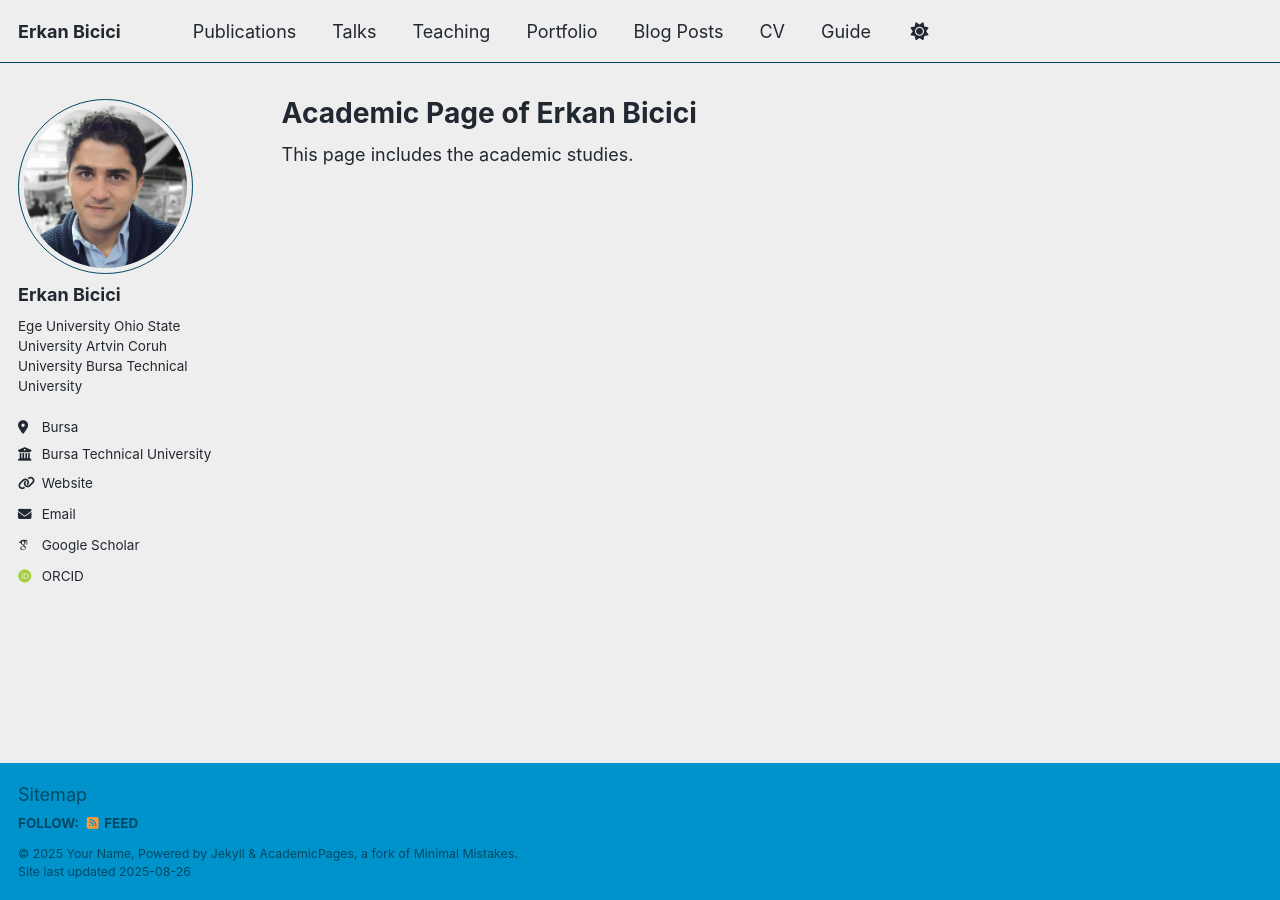
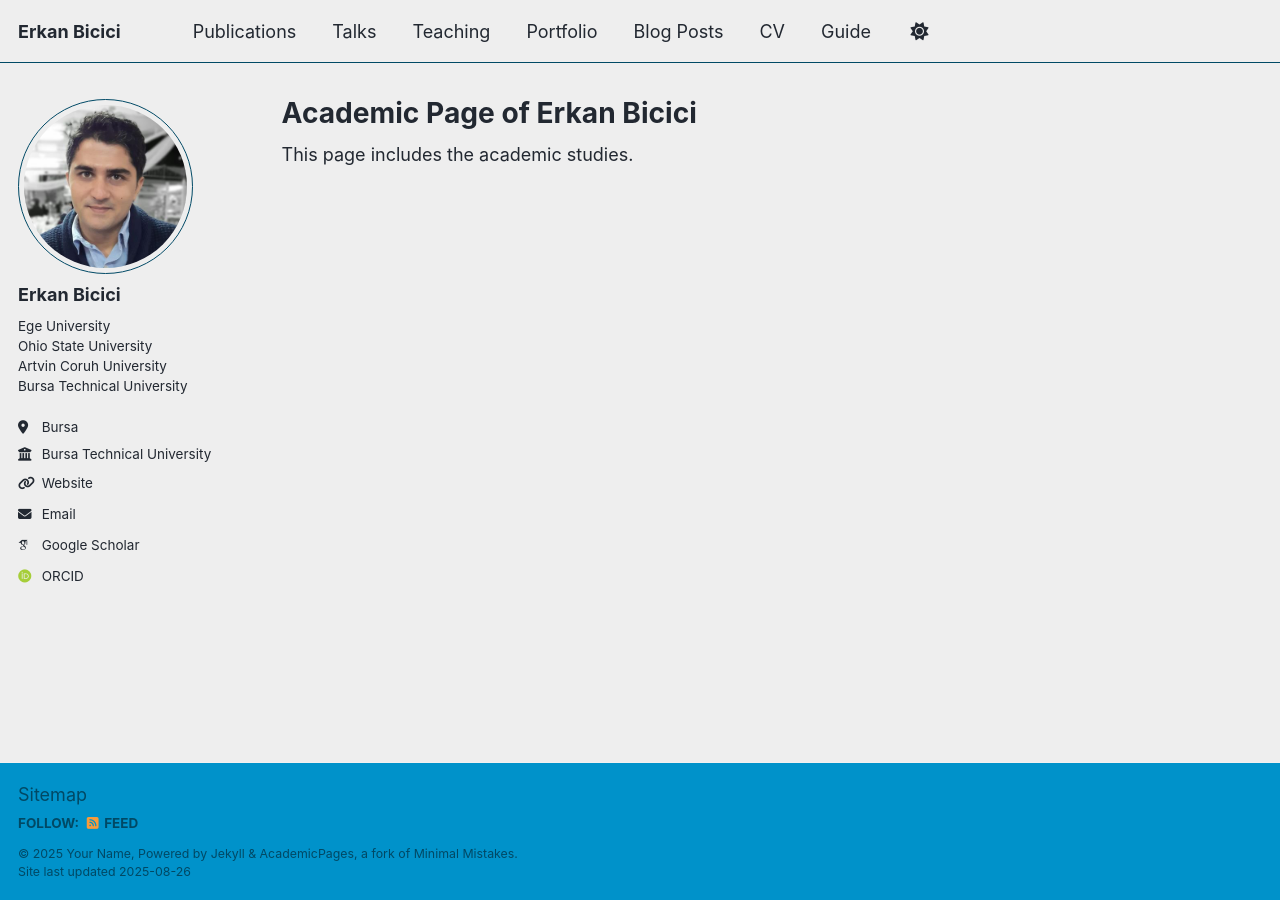
Before and after one commit to erkanbicici/erkanbicici.github.io, a Jekyll site: the page built from _pages/about.md, in a window 1280 px wide. Built offline with Jekyll 4.4.1, drawn with Linux system fonts in a browser that asks for light colours; some web fonts are replaced; a script that is not in the unit is left out; part of the change alters nothing that is shown.

```diff
--- a/_config.yml
+++ b/_config.yml
@@ -25,7 +25,7 @@ author:
   avatar           : "Erkan Bicici.jpg"
   name             : "Erkan Bicici"
   pronouns         : # example: "she/her"
-  bio              : "Ege University \n Ohio State University\nArtvin Coruh University\nBursa Technical University"
+  bio              : "Ege University <br>Ohio State University<br>Artvin Coruh University<br>Bursa Technical University"
   location         : "Bursa"
   employer         : "Bursa Technical University"
   uri              : "https://sayfam.btu.edu.tr/en/erkan.bicici"
```
